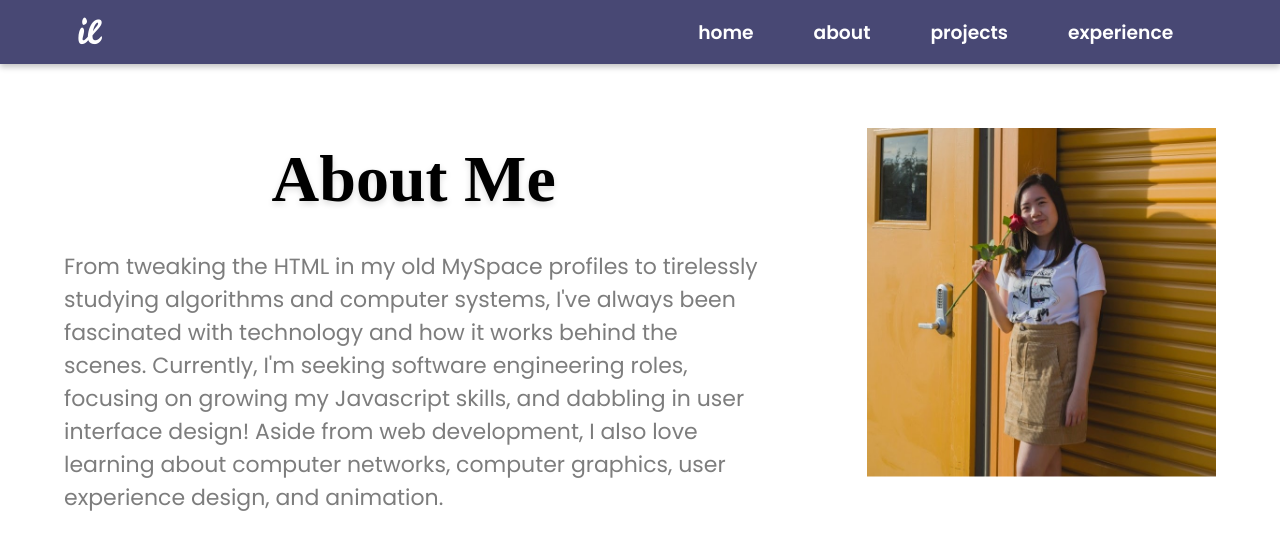
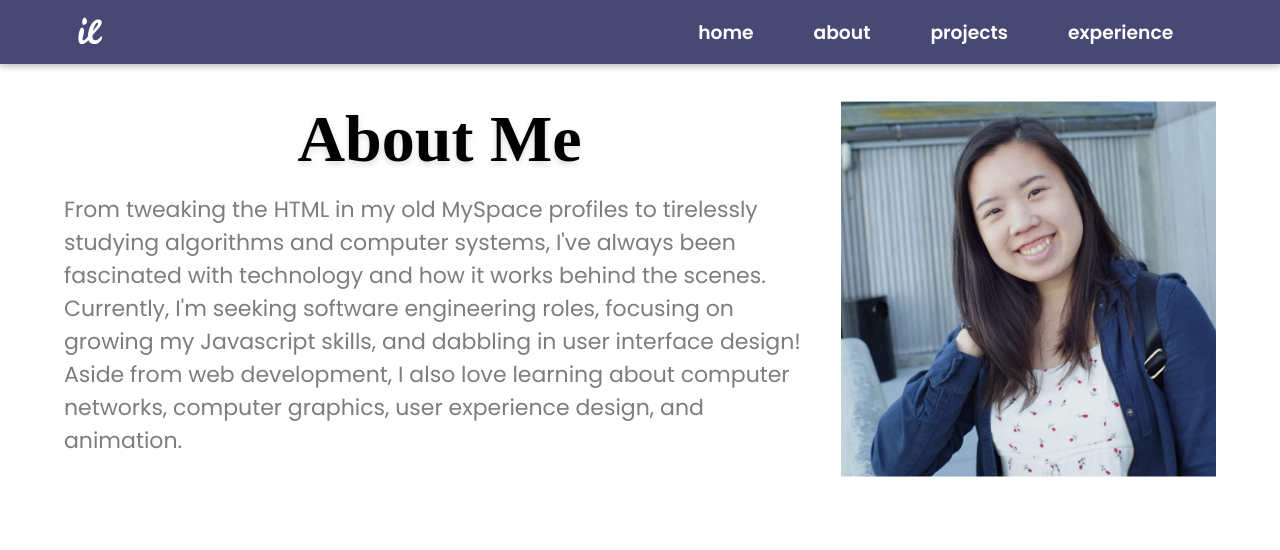
Before and after one commit to ivyla/portfoliov1, a React (Create React App) app: page /about in a window 1280 px wide. Shown: the top 550 px of the page. Built offline with nearby package versions, Linux system fonts and the light colour scheme; a web font is replaced by a local one.

Commit message:
fixed up the about layout propportions

```diff
--- a/src/components/About.js
+++ b/src/components/About.js
@@ -3,6 +3,7 @@ import "../stylesheets/Theme.css";
 import "../stylesheets/About.css";
 import portrait_alt from "../assets/portrait.jpg";
 import portrait from "../assets/191116.jpg";
+import portrait_aq from "../assets/alt_img.jpg";
 
 function About() {
     return (
@@ -11,10 +12,10 @@ function About() {
                 <div className="content-about">
                     <div className="name-and-desc-about">
                         <div className="default-title">
-                            <div className="title-padding-center">
+                            <span className="title-padding-center">
                                 About Me
 
-                        </div>
+                        </span>
                         </div>
                         <div className="default-desc">
                         From tweaking the HTML in my old MySpace profiles to tirelessly studying
@@ -28,7 +29,7 @@ function About() {
                     </div>
 
                     <div className="about-image">
-                        <img src={portrait} />
+                        <img src={portrait_aq} />
                         {/* image */}
                     </div>
 
--- a/src/stylesheets/About.css
+++ b/src/stylesheets/About.css
@@ -1,5 +1,7 @@
 
-
+html {
+    box-sizing: border-box;
+}
 .wrapper-about {
     display: flex;
     justify-content: center;
@@ -12,26 +14,26 @@
     display: flex;
     flex-direction: row;
     justify-content: center;
-    align-items: center;
+    align-items: flex-start;
 }
 
 .name-and-desc-about {
     width: 100%;
-    align-self: flex-start;
+    margin-right: 2vw;
 }
 
+.about-image {
+    box-sizing: border-box;
+    margin: auto;
+    width: 50%;
+}
 
-img {
-    max-width:77%;
-}
 .about-image img {
-    display: block;
-    margin: auto;
     padding-top: 0.7rem;
-    /* to match the margin top of the padding  (1.5 + 0.7( */
     padding-bottom: 2.2rem;
-
+    box-sizing: border-box;
     border-radius: 2%;
+    width: 100%;
 }
 
 
@@ -53,14 +55,19 @@ img {
         padding-top: 2em;
     }
 
-    .about-image img {
+    /* .about-image img {
         margin-right: 0;
-    }
+        box-sizing: border-box;
+    } */
 
 }
 
 /* Medium devices (tablets, less than 992px) */
 @media (min-width: 992px) {
+    .wrapper-about {
+        padding-top: 1em;
+    }
+
     .content-about {
         max-width: 1250px;
     }
```
Also changed, not shown: src/assets/alt_img.jpg (added).
